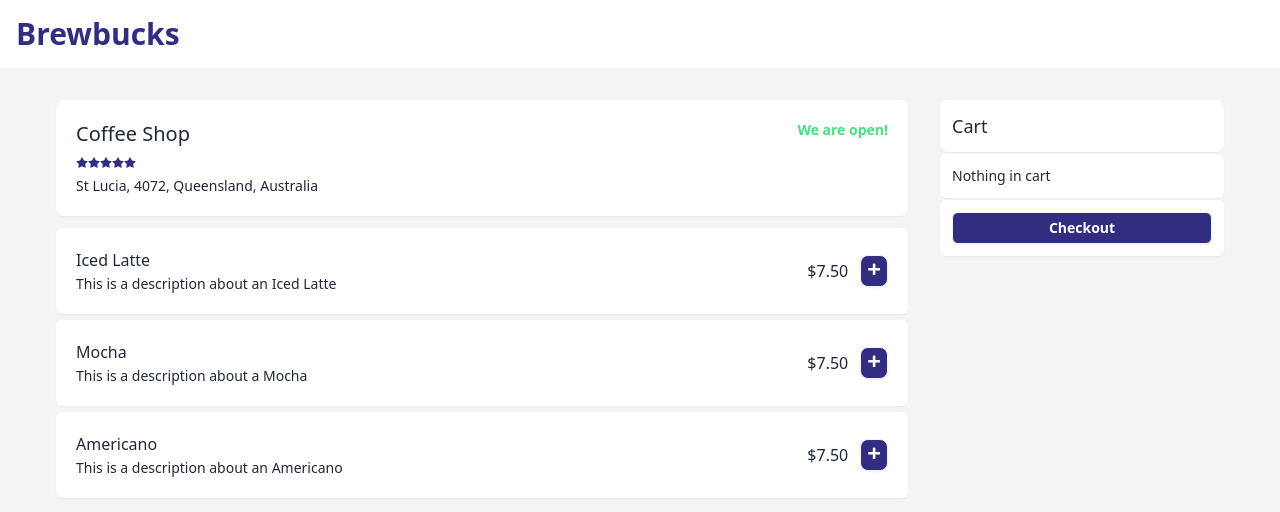
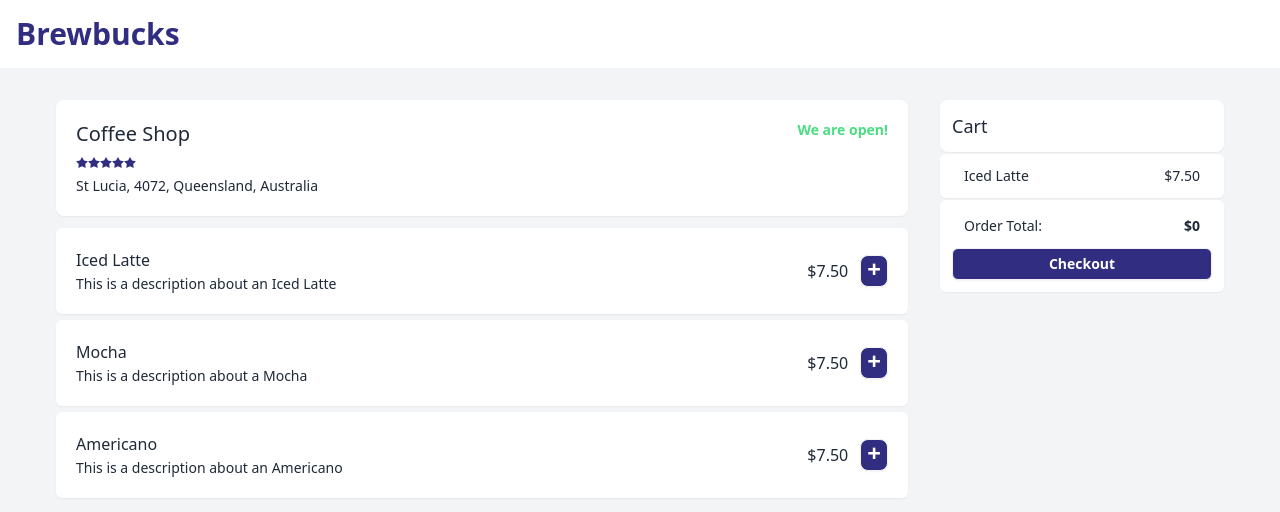
Before and after one commit to CSSE6400/P03-Brewbucks, a React (Vite) app: page / in a window 1280 px wide. Shown: the top 512 px of the page. Built offline with nearby package versions, Linux system fonts and the light colour scheme.

Commit message:
Functionality still needs to be added for the cart

```diff
--- a/src/Home.jsx
+++ b/src/Home.jsx
@@ -1,15 +1,24 @@
 import Menu from "./components/Menu";
 import Cart from "./components/Cart";
+import { useState } from "react";
 
 const Home = () => {
+
+    const [cart, setCart] = useState(true);
+
+    const handleClick = ({name, price}) => {
+        console.log(name)
+        console.log(price)
+    }
+
     return (
         <div className="bg-gray-100 p-4 h-dvh">
             <div className="flex space-x-8 pt-4 pb-4 pr-10 pl-10">
                 <div className="w-3/4">
-                    <Menu></Menu>
+                    <Menu handleClick={handleClick}></Menu>
                 </div>
                 <div div className="w-1/4">
-                    <Cart></Cart>
+                    <Cart cart={cart} setCart={cart}></Cart>
                 </div>
             </div>
         </div>
--- a/src/components/Cart.jsx
+++ b/src/components/Cart.jsx
@@ -1,13 +1,22 @@
-const Cart = () => {
+import { useState } from "react";
+import CartItem from "./CartItem";
+
+const Cart = ({cart, setCart}) => {
+    const [price, setPrice] = useState(0)
+
     return (
         <div className="flex-col space-y-0.5">
             <div className="bg-white shadow-sm p-3 rounded-lg ">
                 <p className="text-lg font-medium">Cart</p>
             </div>
-            <div className="bg-white shadow-sm p-3 rounded-md">
-                <p className="text-sm">Nothing in cart</p>
+            <div>
             </div>
-            <div className="bg-white shadow-sm p-3 rounded-md">
+            <CartItem name={"Iced Latte"} price={"$7.50"}></CartItem>
+            <div className="flex-row space-y-2 bg-white shadow-sm p-3 rounded-md">
+                <div className="flex p-1 pl-3 pr-3 justify-between">
+                    <p className="text-sm">Order Total:</p>
+                    <p className="text-sm font-semibold">${price}</p>
+                </div>
                 <button className="btn btn-sm rounded-md bg-indigo-900 p-2 content-center w-full">
                     <p className="text-white">
                         Checkout
--- /dev/null
+++ b/src/components/CartItem.jsx
@@ -0,0 +1,10 @@
+const CartItem = ({name, price}) => {
+    return (
+        <div className="bg-white shadow-sm p-3 pl-6 pr-6 rounded-md flex justify-between">
+            <p className="text-sm">{name}</p>
+            <p className="text-sm font-medium">{price}</p>
+        </div>
+    )
+}
+
+export default CartItem;
--- a/src/components/Coffee.jsx
+++ b/src/components/Coffee.jsx
@@ -1,4 +1,4 @@
-const Coffee = ({name, desc, price}) => {
+const Coffee = ({name, desc, price, handleClick}) => {
     return (
         <div className="bg-white shadow-sm p-5 rounded-md flex justify-between items-center">
             <div className="flex-col space-y-0.5">
@@ -7,7 +7,7 @@ const Coffee = ({name, desc, price}) => {
             </div>
             <div className="flex items-center space-x-3">
                 <div>{price}</div>
-                <button className="btn btn-sm bg-indigo-900 p-1.5 content-center">
+                <button onClick={()=>handleClick({name, price})} className="btn btn-sm bg-indigo-900 p-1.5 content-center">
                     <p className="text-2xl text-white font-black pb-1">
                         +
                     </p>
--- a/src/components/Menu.jsx
+++ b/src/components/Menu.jsx
@@ -1,14 +1,14 @@
 import Coffee from "./Coffee"
 import Store from "./Store"
 
-const Menu = () => {
+const Menu = ({handleClick}) => {
     return (
         <div className="flex-col space-y-3">
             <Store></Store>
             <div className="flex-col space-y-1.5">
-                <Coffee name="Iced Latte" desc="This is a description about an Iced Latte" price="$7.50"></Coffee>
-                <Coffee name="Mocha" desc="This is a description about a Mocha" price="$7.50"></Coffee>
-                <Coffee name="Americano" desc="This is a description about an Americano" price="$7.50"></Coffee>
+                <Coffee handleClick={handleClick} name="Iced Latte" desc="This is a description about an Iced Latte" price="$7.50"></Coffee>
+                <Coffee handleClick={handleClick} name="Mocha" desc="This is a description about a Mocha" price="$7.50"></Coffee>
+                <Coffee handleClick={handleClick} name="Americano" desc="This is a description about an Americano" price="$7.50"></Coffee>
             </div>
         </div>
     )
```
